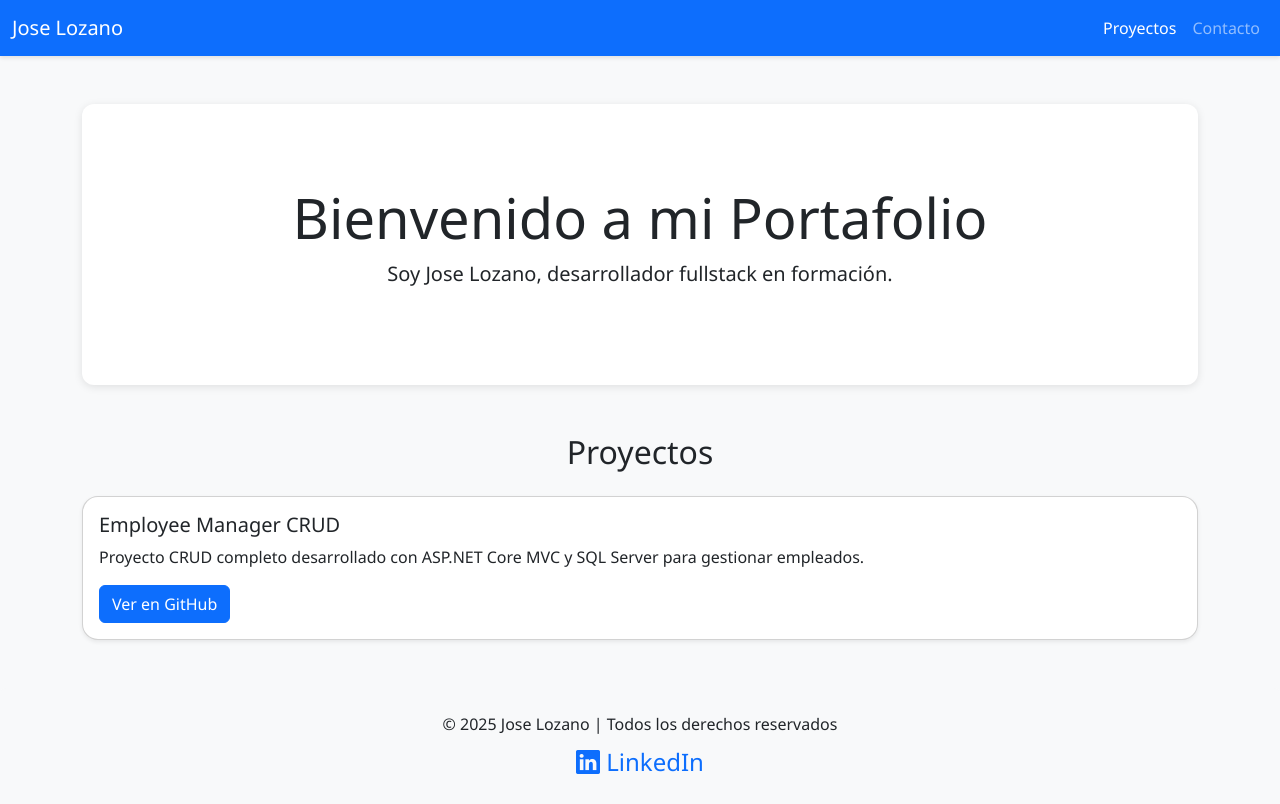
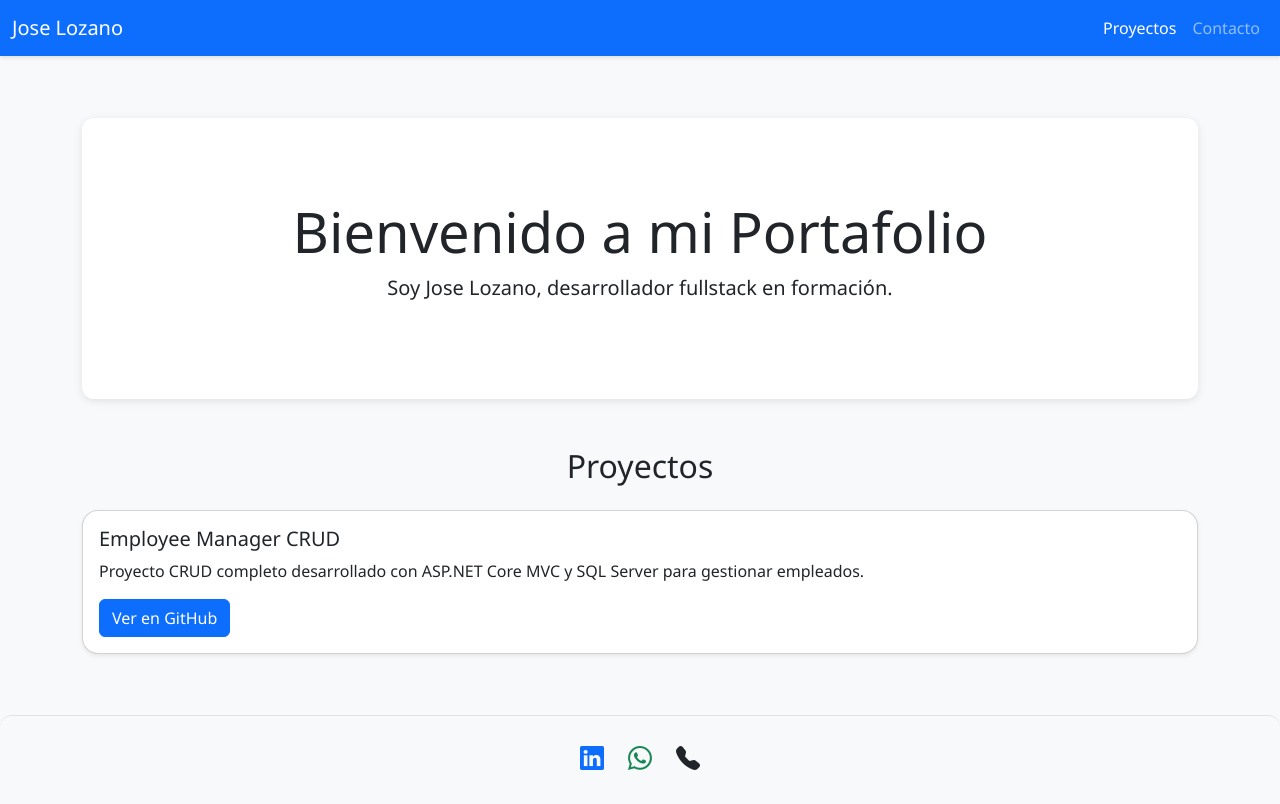
Before and after one commit to JoseLozanoVazquez/joselozanovazquez.github.io, a plain HTML site: page index.html in a window 1280 px wide. Drawn offline with nearby package versions, Linux system fonts and the light colour scheme; files that its build step writes are made by us from their sources.

Commit message:
Actualización footer

```diff
--- a/index.html
+++ b/index.html
@@ -12,7 +12,7 @@
 
 <body>
 
-    <nav class="navbar navbar-expand-lg navbar-dark bg-primary">
+    <nav class="navbar navbar-expand-lg navbar-dark bg-primary fixed-top">
         <div class="container-fluid">
             <a class="navbar-brand" href="#">Jose Lozano</a>
             <button class="navbar-toggler" type="button" data-bs-toggle="collapse" data-bs-target="#navbarNav">
@@ -51,12 +51,20 @@
         </section>
     </div>
 
-    <footer class="text-center p-4 bg-light rounded-top mt-5">
-        <p class="mb-2">© 2025 Jose Lozano | Todos los derechos reservados</p>
-        <a href="https://www.linkedin.com/in/jos%C3%A9-carlos-lozano-v%C3%A1zquez-834209221/" target="_blank" class="text-decoration-none text-primary fs-4">
-            <i class="bi bi-linkedin"></i> LinkedIn
-        </a>
+    <footer class="text-center p-4 bg-light fixed-bottom border-top">
+        <div class="d-flex justify-content-center align-items-center gap-4 flex-wrap">
+            <a href="https://www.linkedin.com/in/jos%C3%A9-carlos-lozano-v%C3%A1zquez-834209221/" target="_blank" class="text-decoration-none text-primary fs-4">
+                <i class="bi bi-linkedin"></i>
+            </a>
+            <a href="https://wa.me/5219994853852" target="_blank" class="text-decoration-none text-success fs-4">
+                <i class="bi bi-whatsapp"></i>
+            </a>
+            <a href="tel:+5219999900764" class="text-decoration-none text-dark fs-4">
+                <i class="bi bi-telephone-fill"></i>
+            </a>
+        </div>
     </footer>
+
 
     <script src="https://cdn.jsdelivr.net/npm/bootstrap@5.3.0/dist/js/bootstrap.bundle.min.js"></script>
 </body>
--- a/styles.css
+++ b/styles.css
@@ -1,6 +1,8 @@
 body {
     font-family: 'Segoe UI', Tahoma, Geneva, Verdana, sans-serif;
     background-color: #f8f9fa;
+    padding-top: 70px; /* Espacio para que el header no tape el contenido */
+    padding-bottom: 80px; /* Espacio para que el contenido no se esconda detrás del footer */
 }
 
 .navbar {
```
